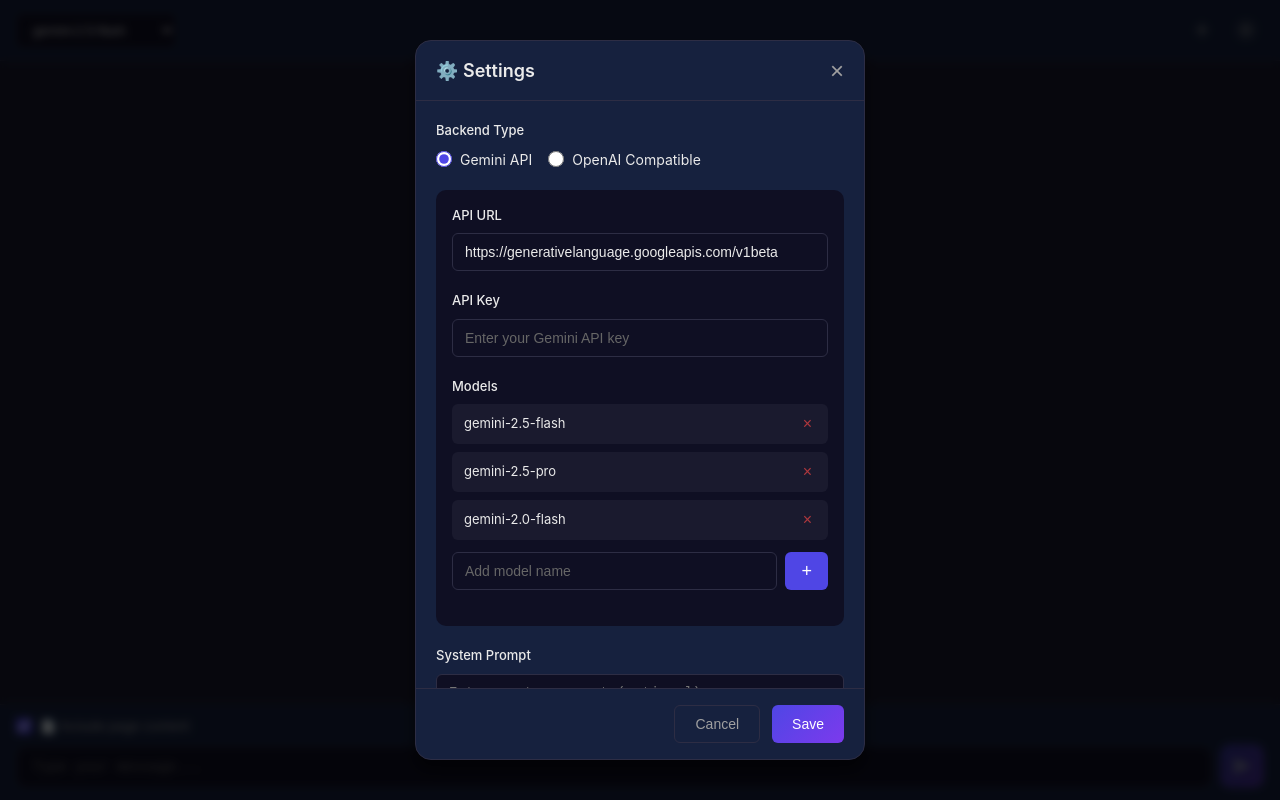
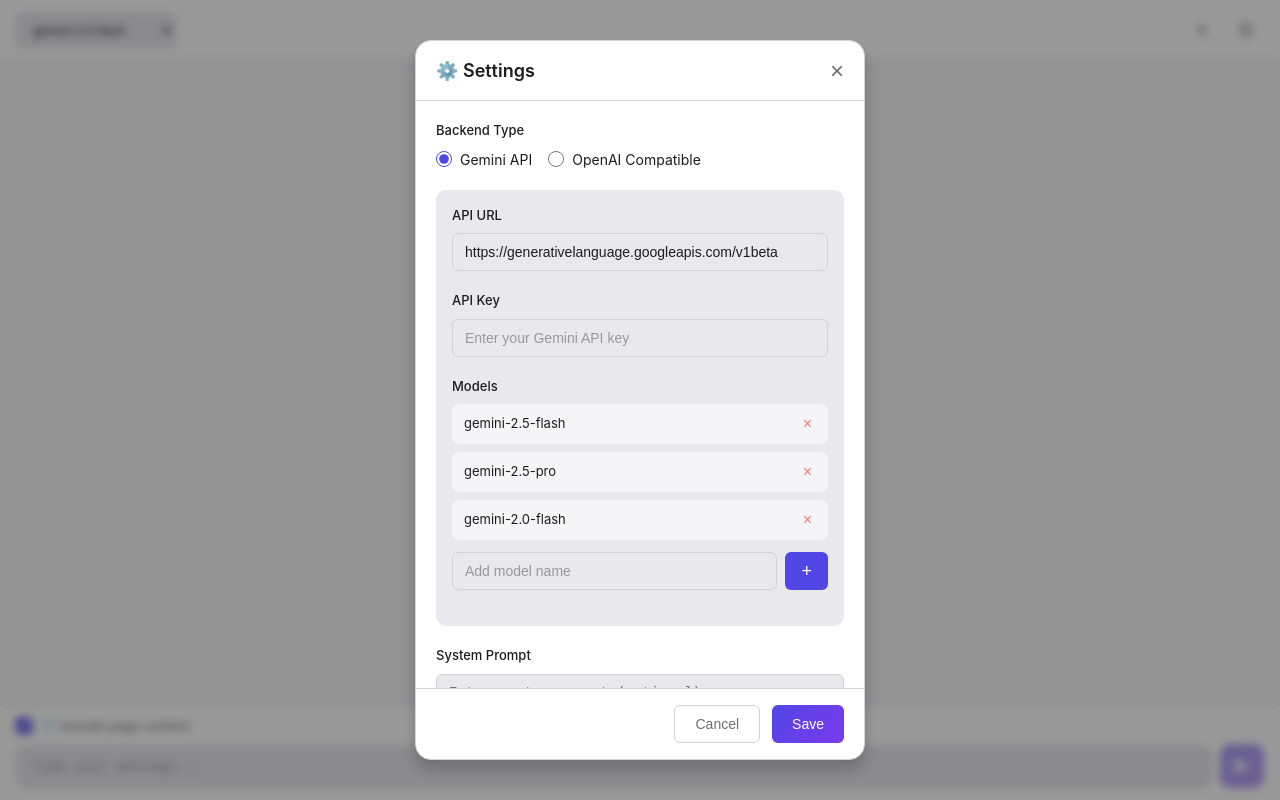
Before and after one commit to welkineins/chrome-gemini, a website with bundled scripts: page sidepanel.html in a window 1280 px wide. Both pictures are taken after a click on the button 1246 px from the left and 30 px from the top of the page. Built offline with nearby package versions, Linux system fonts and the light colour scheme; some packages are replaced by stand-ins of ours.

Commit message:
v1.1.0: Add light/dark/auto theme support, fix icons

```diff
--- a/package.json
+++ b/package.json
@@ -1,6 +1,6 @@
 {
     "name": "chrome-gemini",
-    "version": "1.0.0",
+    "version": "1.1.0",
     "description": "Chrome extension for chatting with Gemini & OpenAI APIs",
     "type": "module",
     "scripts": {
--- a/sidepanel.css
+++ b/sidepanel.css
@@ -1,4 +1,4 @@
-/* CSS Variables */
+/* CSS Variables - Dark Theme (default) */
 :root {
     --bg-primary: #1a1a2e;
     --bg-secondary: #16213e;
@@ -23,6 +23,45 @@
     --radius-md: 10px;
     --radius-lg: 16px;
     --transition: all 0.2s ease;
+    --modal-backdrop: rgba(0, 0, 0, 0.7);
+}
+
+/* Light Theme */
+[data-theme="light"] {
+    --bg-primary: #f5f5f7;
+    --bg-secondary: #ffffff;
+    --bg-tertiary: #e8e8ed;
+    --text-primary: #1d1d1f;
+    --text-secondary: #6e6e73;
+    --text-muted: #999;
+    --border-color: #d2d2d7;
+    --user-bubble: linear-gradient(135deg, #4f46e5 0%, #6366f1 100%);
+    --ai-bubble: #e8e8ed;
+    --thinking-bg: rgba(124, 58, 237, 0.08);
+    --shadow-sm: 0 1px 2px rgba(0, 0, 0, 0.1);
+    --shadow-md: 0 4px 6px rgba(0, 0, 0, 0.15);
+    --shadow-lg: 0 10px 15px rgba(0, 0, 0, 0.2);
+    --modal-backdrop: rgba(0, 0, 0, 0.4);
+}
+
+/* Auto theme - respect system preference */
+@media (prefers-color-scheme: light) {
+    [data-theme="auto"] {
+        --bg-primary: #f5f5f7;
+        --bg-secondary: #ffffff;
+        --bg-tertiary: #e8e8ed;
+        --text-primary: #1d1d1f;
+        --text-secondary: #6e6e73;
+        --text-muted: #999;
+        --border-color: #d2d2d7;
+        --user-bubble: linear-gradient(135deg, #4f46e5 0%, #6366f1 100%);
+        --ai-bubble: #e8e8ed;
+        --thinking-bg: rgba(124, 58, 237, 0.08);
+        --shadow-sm: 0 1px 2px rgba(0, 0, 0, 0.1);
+        --shadow-md: 0 4px 6px rgba(0, 0, 0, 0.15);
+        --shadow-lg: 0 10px 15px rgba(0, 0, 0, 0.2);
+        --modal-backdrop: rgba(0, 0, 0, 0.4);
+    }
 }
 
 /* Reset */
@@ -151,6 +190,7 @@
         opacity: 0;
         transform: translateY(10px);
     }
+
     to {
         opacity: 1;
         transform: translateY(0);
@@ -236,12 +276,25 @@
     animation: bounce 1.4s infinite ease-in-out both;
 }
 
-.loading-indicator .dot:nth-child(1) { animation-delay: -0.32s; }
-.loading-indicator .dot:nth-child(2) { animation-delay: -0.16s; }
+.loading-indicator .dot:nth-child(1) {
+    animation-delay: -0.32s;
+}
+
+.loading-indicator .dot:nth-child(2) {
+    animation-delay: -0.16s;
+}
 
 @keyframes bounce {
-  0%, 80%, 100% { transform: scale(0); }
-  40% { transform: scale(1); }
+
+    0%,
+    80%,
+    100% {
+        transform: scale(0);
+    }
+
+    40% {
+        transform: scale(1);
+    }
 }
 
 /* Search Results */
@@ -349,7 +402,7 @@
     left: 0;
     right: 0;
     bottom: 0;
-  background: rgba(0, 0, 0, 0.7);
+    background: var(--modal-backdrop);
     display: flex;
     align-items: center;
     justify-content: center;
--- a/sidepanel.html
+++ b/sidepanel.html
@@ -1,11 +1,13 @@
 <!DOCTYPE html>
 <html lang="zh-TW">
+
 <head>
     <meta charset="UTF-8">
     <meta name="viewport" content="width=device-width, initial-scale=1.0">
     <title>Gemini Chat</title>
     <link rel="stylesheet" href="sidepanel.css">
 </head>
+
 <body>
     <div class="container">
         <!-- Header -->
@@ -18,13 +20,14 @@
             <div class="header-right">
                 <button id="new-chat-button" class="icon-button" title="New Chat">
                     <svg width="20" height="20" viewBox="0 0 24 24" fill="none" stroke="currentColor" stroke-width="2">
-            <path d="M12 5v14M5 12h14"/>
+                        <path d="M12 5v14M5 12h14" />
                     </svg>
                 </button>
                 <button id="settings-button" class="icon-button" title="Settings">
                     <svg width="20" height="20" viewBox="0 0 24 24" fill="none" stroke="currentColor" stroke-width="2">
-            <circle cx="12" cy="12" r="3"/>
-            <path d="M12 1v4M12 19v4M4.22 4.22l2.83 2.83M16.95 16.95l2.83 2.83M1 12h4M19 12h4M4.22 19.78l2.83-2.83M16.95 7.05l2.83-2.83"/>
+                        <circle cx="12" cy="12" r="3" />
+                        <path
+                            d="M12 1v4M12 19v4M4.22 4.22l2.83 2.83M16.95 16.95l2.83 2.83M1 12h4M19 12h4M4.22 19.78l2.83-2.83M16.95 7.05l2.83-2.83" />
                     </svg>
                 </button>
             </div>
@@ -51,7 +54,7 @@
                 <textarea id="message-input" placeholder="Type your message..." rows="1"></textarea>
                 <button id="send-button" class="send-button" disabled>
                     <svg width="20" height="20" viewBox="0 0 24 24" fill="currentColor">
-            <path d="M2.01 21L23 12 2.01 3 2 10l15 2-15 2z"/>
+                        <path d="M2.01 21L23 12 2.01 3 2 10l15 2-15 2z" />
                     </svg>
                 </button>
             </div>
@@ -97,7 +100,8 @@
                             <label class="setting-label">Models</label>
                             <div id="gemini-models" class="model-list"></div>
                             <div class="add-model">
-                <input type="text" id="gemini-new-model" class="setting-input" placeholder="Add model name">
+                                <input type="text" id="gemini-new-model" class="setting-input"
+                                    placeholder="Add model name">
                                 <button id="gemini-add-model" class="add-button">+</button>
                             </div>
                         </div>
@@ -108,8 +112,7 @@
                         <div class="setting-group">
                             <label class="setting-label" for="openai-api-url">API URL</label>
                             <input type="text" id="openai-api-url" class="setting-input"
-                     value="http://localhost:11434/v1"
-                     placeholder="http://localhost:11434/v1">
+                                value="http://localhost:11434/v1" placeholder="http://localhost:11434/v1">
                             <small class="setting-hint">Supports localhost, Ollama, LM Studio, etc.</small>
                         </div>
                         <div class="setting-group">
@@ -121,7 +124,8 @@
                             <label class="setting-label">Models</label>
                             <div id="openai-models" class="model-list"></div>
                             <div class="add-model">
-                <input type="text" id="openai-new-model" class="setting-input" placeholder="Add model name">
+                                <input type="text" id="openai-new-model" class="setting-input"
+                                    placeholder="Add model name">
                                 <button id="openai-add-model" class="add-button">+</button>
                             </div>
                         </div>
@@ -131,8 +135,26 @@
                     <div class="setting-group">
                         <label class="setting-label" for="system-prompt">System Prompt</label>
                         <textarea id="system-prompt" class="setting-textarea"
-                      placeholder="Enter system prompt (optional)"
-                      rows="4"></textarea>
+                            placeholder="Enter system prompt (optional)" rows="4"></textarea>
+                    </div>
+
+                    <!-- Theme -->
+                    <div class="setting-group">
+                        <label class="setting-label">Theme</label>
+                        <div class="radio-group">
+                            <label class="radio-label">
+                                <input type="radio" name="theme" value="light">
+                                <span>☀️ Light</span>
+                            </label>
+                            <label class="radio-label">
+                                <input type="radio" name="theme" value="dark">
+                                <span>🌙 Dark</span>
+                            </label>
+                            <label class="radio-label">
+                                <input type="radio" name="theme" value="auto" checked>
+                                <span>🔄 Auto</span>
+                            </label>
+                        </div>
                     </div>
 
                     <!-- Feature Toggles -->
@@ -165,4 +187,5 @@
 
     <script type="module" src="sidepanel.js"></script>
 </body>
+
 </html>
--- a/sidepanel.js
+++ b/sidepanel.js
@@ -68,7 +68,10 @@
             systemPrompt: document.getElementById('system-prompt'),
             enableSearch: document.getElementById('enable-search'),
             includeThinking: document.getElementById('include-thinking'),
-            autoIncludePage: document.getElementById('auto-include-page')
+            autoIncludePage: document.getElementById('auto-include-page'),
+
+            // Theme
+            themeRadios: document.querySelectorAll('input[name="theme"]')
         };
     }
 
@@ -132,6 +135,13 @@
     }
 
     /**
+     * Apply theme to document
+     */
+    applyTheme(theme) {
+        document.documentElement.setAttribute('data-theme', theme);
+    }
+
+    /**
      * Update UI from settings
      */
     updateUIFromSettings(settings) {
@@ -140,6 +150,11 @@
 
         // Include page checkbox
         this.elements.includePage.checked = settings.autoIncludePage;
+
+        // Apply theme
+        this.applyTheme(settings.theme || 'auto');
+        const themeRadio = document.querySelector(`input[name="theme"][value="${settings.theme || 'auto'}"]`);
+        if (themeRadio) themeRadio.checked = true;
 
         // Settings form
         this.elements.geminiApiUrl.value = settings.gemini.apiUrl;
@@ -266,8 +281,11 @@
         const openaiModels = Array.from(this.elements.openaiModels.querySelectorAll('.model-item span'))
             .map(span => span.textContent);
 
+        const theme = document.querySelector('input[name="theme"]:checked')?.value || 'auto';
+
         const newSettings = {
             backendType,
+            theme,
             gemini: {
                 apiUrl: this.elements.geminiApiUrl.value.trim(),
                 apiKey: this.elements.geminiApiKey.value,
@@ -302,6 +320,7 @@
         try {
             await this.chatManager.updateSettings(newSettings);
             this.updateModelSelect(newSettings);
+            this.applyTheme(theme);
             this.closeSettings();
         } catch (error) {
             this.elements.settingsError.textContent = error.message;
--- a/src/settings.js
+++ b/src/settings.js
@@ -3,6 +3,7 @@
  */
 export const defaultSettings = {
     backendType: 'gemini',
+    theme: 'auto', // 'light', 'dark', 'auto'
     gemini: {
         apiUrl: 'https://generativelanguage.googleapis.com/v1beta',
         apiKey: '',
```
Also changed, not shown: icons/icon128.png, icons/icon16.png, icons/icon48.png, manifest.json. Lines whose indentation alone changed are shown as unchanged.
